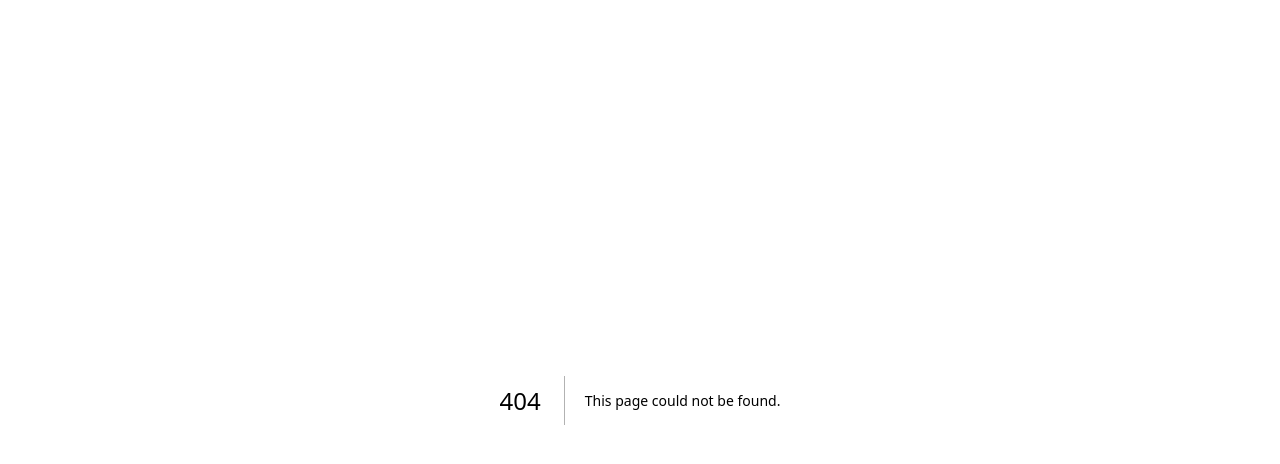
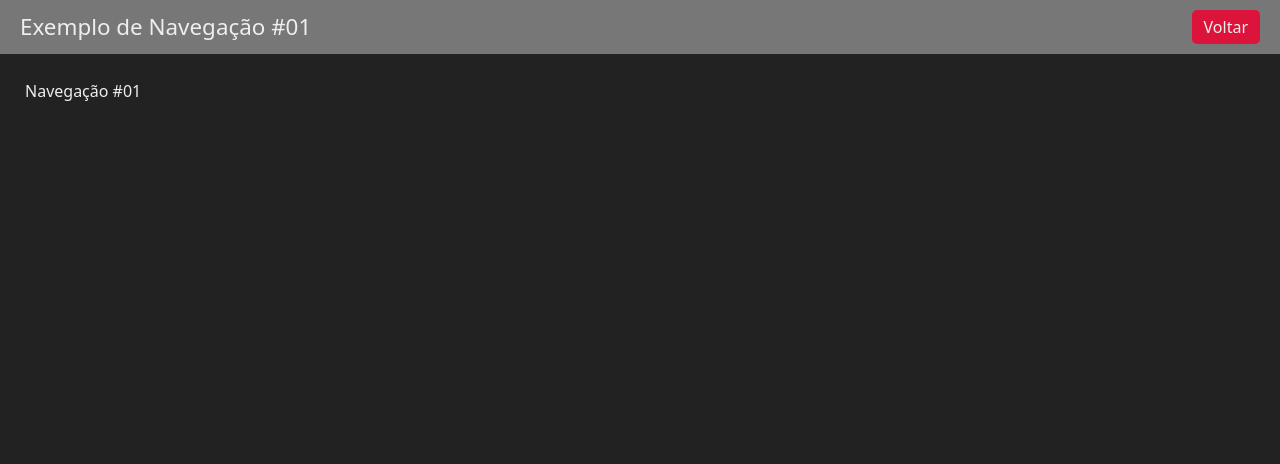
Before and after one commit to erick-patrick-dev/Projeto-cadastro-firebase, a Next.js app in the folder fundamentos_nextjs/: page /navegacao in a window 1280 px wide. Before the commit this address had no page. Shown: the top 464 px of the page. Built offline with nearby package versions, Linux system fonts and the light colour scheme.

Commit message:
Navegação simples

```diff
--- a/fundamentos_nextjs/src/pages/index.jsx
+++ b/fundamentos_nextjs/src/pages/index.jsx
@@ -12,6 +12,7 @@
       <Navegador texto="Estiloso" destino="/estiloso" />
       <Navegador texto="Exemplo"  destino="/exemplo" cor="#9400d3" />
       <Navegador texto="JSX"  destino="/jsx" cor="crimson" />
+      <Navegador texto="Navegação #01"  destino="/navegacao/" cor="green" />
     </div>
   )
 }
--- /dev/null
+++ b/fundamentos_nextjs/src/pages/navegacao/index.jsx
@@ -0,0 +1,9 @@
+import Layout from "@/src/components/Layout";
+
+export default function Navegacao(props) {
+    return (
+        <Layout titulo="Exemplo de Navegação #01">
+            <h1>Navegação #01</h1>
+        </Layout>
+    )
+}
--- a/fundamentos_nextjs/src/styles/Navegador.module.css
+++ b/fundamentos_nextjs/src/styles/Navegador.module.css
@@ -2,4 +2,5 @@
     padding: 30px ;
     margin: 10px;
     border-radius: 8px;
+    cursor: pointer;
 }
```
